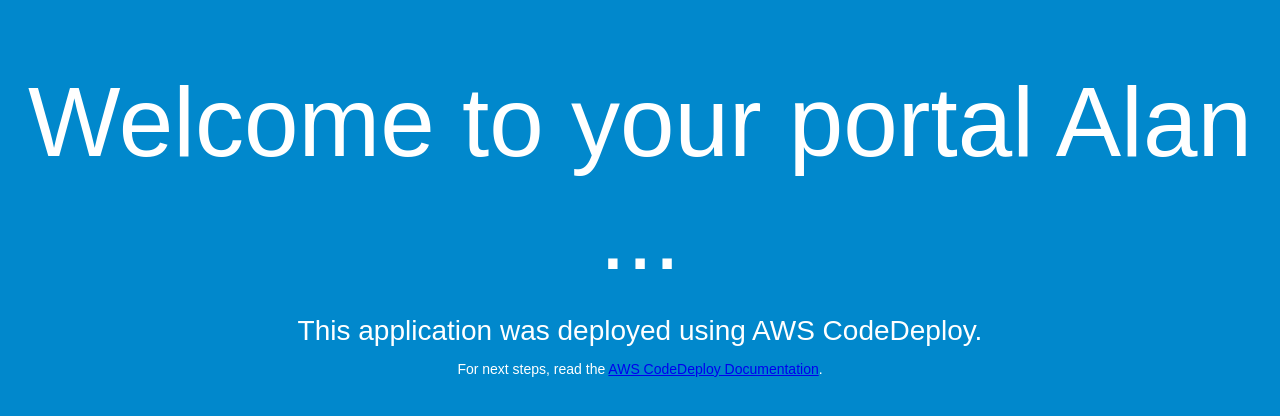
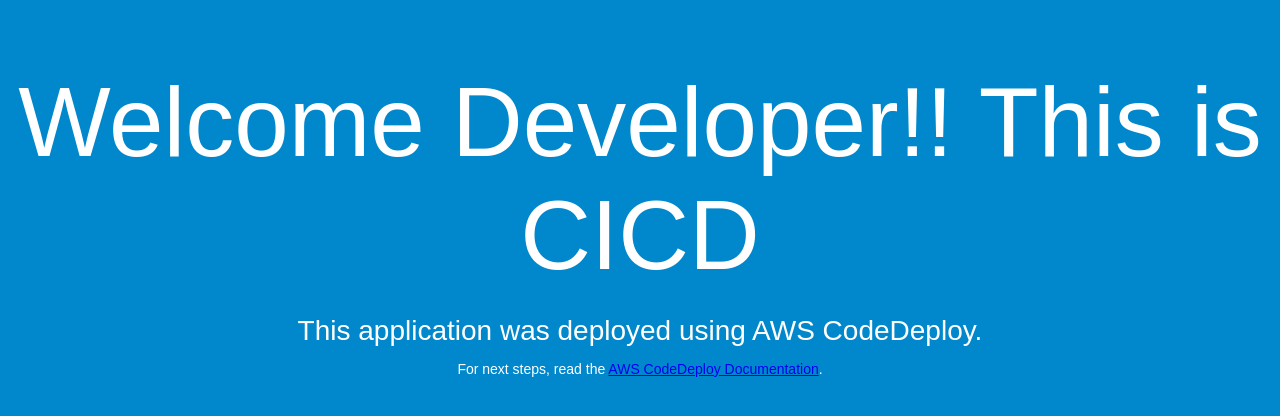
Before and after one commit to ecdetest/aws-codedeploy, a plain HTML site: page index.html in a window 1280 px wide. Drawn offline with Linux system fonts and the light colour scheme.

Commit message:
Update index.html

```diff
--- a/index.html
+++ b/index.html
@@ -26,7 +26,7 @@
 </head>
 <body>
   <div align="center">
-    <h1>Welcome to your portal Alan ...</h1>
+    <h1>Welcome Developer!! This is CICD</h1>
     <h2>This application was deployed using AWS CodeDeploy.</h2>
     <p>For next steps, read the <a href="http://aws.amazon.com/documentation/codedeploy">AWS CodeDeploy Documentation</a>.</p>
   </div>
```
